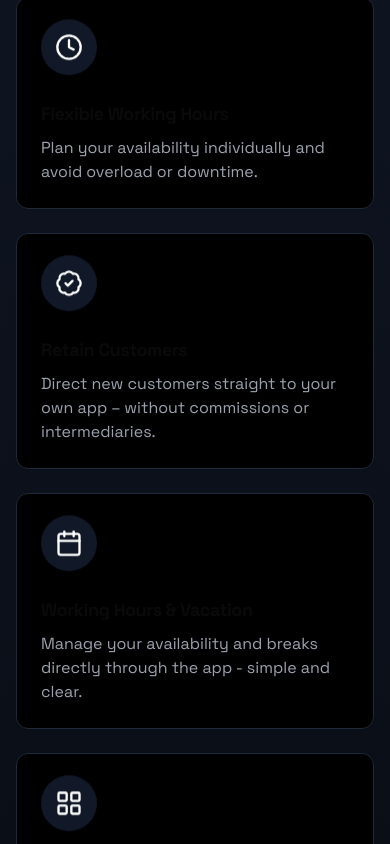
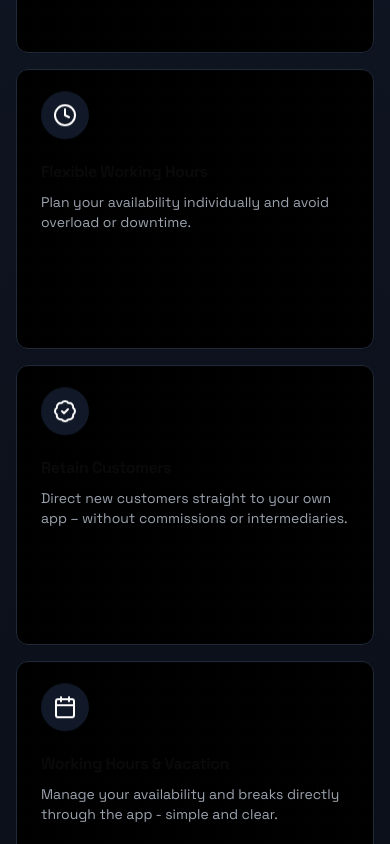
Before and after one commit to PericaGlisa/mk-buchung, a Next.js app: page / in a window 390 px wide. Shown: the part 3580-4424 px from the top of the page. Built offline with nearby package versions, Linux system fonts and the light colour scheme.

Commit message:
Unapređen izgled feature kartica: - Dodata fiksna visina za sve kartice - Implementiran konzistentan grid raspored - Dodata suptilna pozadinska mrežica

```diff
--- a/app/page.tsx
+++ b/app/page.tsx
@@ -252,12 +252,12 @@ export default function Home() {
               </h2>
             </div>
 
-            {/* Erste Reihe: 3 Karten */}
-            <div className="grid gap-6 md:gap-8 md:grid-cols-2 lg:grid-cols-3 stagger-animation">
+            {/* Feature Cards Grid */}
+            <div className="grid gap-4 sm:gap-6 md:gap-8 grid-cols-1 sm:grid-cols-2 lg:grid-cols-3 stagger-animation">
               <FeatureCard
                 title={messages.features.noCallsMessages.title}
                 description={messages.features.noCallsMessages.description}
-                icon={<Phone className="h-7 w-7 md:h-8 md:w-8 text-white" />}
+                icon={<Phone className="h-6 w-6 sm:h-7 sm:w-7 md:h-8 md:w-8 text-white" />}
                 className="animate-scale-in"
                 style={{ animationDelay: "0.1s" }}
               />
@@ -265,7 +265,7 @@ export default function Home() {
               <FeatureCard
                 title={messages.features.loyaltyProgram.title}
                 description={messages.features.loyaltyProgram.description}
-                icon={<Gift className="h-7 w-7 md:h-8 md:w-8 text-white" />}
+                icon={<Gift className="h-6 w-6 sm:h-7 sm:w-7 md:h-8 md:w-8 text-white" />}
                 className="animate-scale-in"
                 style={{ animationDelay: "0.2s" }}
               />
@@ -273,45 +273,39 @@ export default function Home() {
               <FeatureCard
                 title={messages.features.flexibleWorkTime.title}
                 description={messages.features.flexibleWorkTime.description}
-                icon={<Clock className="h-7 w-7 md:h-8 md:w-8 text-white" />}
+                icon={<Clock className="h-6 w-6 sm:h-7 sm:w-7 md:h-8 md:w-8 text-white" />}
                 className="animate-scale-in"
                 style={{ animationDelay: "0.3s" }}
               />
-            </div>
 
-            {/* Zweite Reihe: 3 Karten */}
-            <div className="grid gap-6 md:gap-8 md:grid-cols-2 lg:grid-cols-3 stagger-animation mt-6 md:mt-8">
               <FeatureCard
                 title={messages.features.retainCustomers.title}
                 description={messages.features.retainCustomers.description}
-                icon={<BadgeCheck className="h-7 w-7 md:h-8 md:w-8 text-white" />}
+                icon={<BadgeCheck className="h-6 w-6 sm:h-7 sm:w-7 md:h-8 md:w-8 text-white" />}
                 className="animate-scale-in"
                 style={{ animationDelay: "0.4s" }}
               />
 
               <FeatureCard
                 title={messages.features.workHoursVacation.title}
-                 description={messages.features.workHoursVacation.description}
-                icon={<Calendar className="h-7 w-7 md:h-8 md:w-8 text-white" />}
+                description={messages.features.workHoursVacation.description}
+                icon={<Calendar className="h-6 w-6 sm:h-7 sm:w-7 md:h-8 md:w-8 text-white" />}
                 className="animate-scale-in"
                 style={{ animationDelay: "0.5s" }}
               />
 
               <FeatureCard
                 title={messages.features.enterServices.title}
-                 description={messages.features.enterServices.description}
-                icon={<LayoutGrid className="h-7 w-7 md:h-8 md:w-8 text-white" />}
+                description={messages.features.enterServices.description}
+                icon={<LayoutGrid className="h-6 w-6 sm:h-7 sm:w-7 md:h-8 md:w-8 text-white" />}
                 className="animate-scale-in"
                 style={{ animationDelay: "0.6s" }}
               />
-            </div>
 
-            {/* Dritte Reihe: 4 Karten */}
-            <div className="grid gap-6 md:gap-8 grid-cols-1 sm:grid-cols-2 lg:grid-cols-3 xl:grid-cols-4 stagger-animation mt-6 md:mt-8">
               <FeatureCard
                 title={messages.features.priceForEveryone.title}
                 description={messages.features.priceForEveryone.description}
-                icon={<Star className="h-7 w-7 md:h-8 md:w-8 text-white" />}
+                icon={<Star className="h-6 w-6 sm:h-7 sm:w-7 md:h-8 md:w-8 text-white" />}
                 className="animate-scale-in"
                 style={{ animationDelay: "0.7s" }}
               />
@@ -319,7 +313,7 @@ export default function Home() {
               <FeatureCard
                 title={messages.features.quickBooking.title}
                 description={messages.features.quickBooking.description}
-                icon={<Calendar className="h-7 w-7 md:h-8 md:w-8 text-white" />}
+                icon={<Calendar className="h-6 w-6 sm:h-7 sm:w-7 md:h-8 md:w-8 text-white" />}
                 className="animate-scale-in"
                 style={{ animationDelay: "0.8s" }}
               />
@@ -327,7 +321,7 @@ export default function Home() {
               <FeatureCard
                 title={messages.features.productSales.title}
                 description={messages.features.productSales.description}
-                icon={<ShoppingBag className="h-7 w-7 md:h-8 md:w-8 text-white" />}
+                icon={<ShoppingBag className="h-6 w-6 sm:h-7 sm:w-7 md:h-8 md:w-8 text-white" />}
                 className="animate-scale-in"
                 style={{ animationDelay: "0.9s" }}
               />
@@ -335,18 +329,15 @@ export default function Home() {
               <FeatureCard
                 title={messages.features.exclusiveOffers.title}
                 description={messages.features.exclusiveOffers.description}
-                icon={<Gift className="h-7 w-7 md:h-8 md:w-8 text-white" />}
+                icon={<Gift className="h-6 w-6 sm:h-7 sm:w-7 md:h-8 md:w-8 text-white" />}
                 className="animate-scale-in"
                 style={{ animationDelay: "1s" }}
               />
-            </div>
 
-            {/* Vierte Reihe: 4 Karten */}
-            <div className="grid gap-6 md:gap-8 md:grid-cols-2 lg:grid-cols-4 mt-6 md:mt-8 stagger-animation">
               <FeatureCard
                 title={messages.features.paymentOnSite.title}
                 description={messages.features.paymentOnSite.description}
-                icon={<CreditCard className="h-7 w-7 md:h-8 md:w-8 text-white" />}
+                icon={<CreditCard className="h-6 w-6 sm:h-7 sm:w-7 md:h-8 md:w-8 text-white" />}
                 className="animate-scale-in"
                 style={{ animationDelay: "1.1s" }}
               />
@@ -354,7 +345,7 @@ export default function Home() {
               <FeatureCard
                 title={messages.features.smartWaitlist.title}
                 description={messages.features.smartWaitlist.description}
-                icon={<LayoutGrid className="h-7 w-7 md:h-8 md:w-8 text-white" />}
+                icon={<LayoutGrid className="h-6 w-6 sm:h-7 sm:w-7 md:h-8 md:w-8 text-white" />}
                 className="animate-scale-in"
                 style={{ animationDelay: "1.2s" }}
               />
@@ -362,7 +353,7 @@ export default function Home() {
               <FeatureCard
                 title={messages.features.notifications.title}
                 description={messages.features.notifications.description}
-                icon={<Bell className="h-7 w-7 md:h-8 md:w-8 text-white" />}
+                icon={<Bell className="h-6 w-6 sm:h-7 sm:w-7 md:h-8 md:w-8 text-white" />}
                 className="animate-scale-in"
                 style={{ animationDelay: "1.3s" }}
               />
@@ -370,7 +361,7 @@ export default function Home() {
               <FeatureCard
                 title={messages.features.customBranding.title}
                 description={messages.features.customBranding.description}
-                icon={<Palette className="h-7 w-7 md:h-8 md:w-8 text-white" />}
+                icon={<Palette className="h-6 w-6 sm:h-7 sm:w-7 md:h-8 md:w-8 text-white" />}
                 className="animate-scale-in"
                 style={{ animationDelay: "1.4s" }}
               />
--- a/components/feature-card.tsx
+++ b/components/feature-card.tsx
@@ -11,15 +11,25 @@ interface FeatureCardProps {
 
 export function FeatureCard({ title, description, icon, className = "", style }: FeatureCardProps) {
   return (
-    <Card className={`feature-card bg-black border border-gray-800 hover:border-gray-700 ${className}`} style={style}>
-      <CardHeader className="pb-2 text-left">
-        <div className="w-14 h-14 md:w-16 md:h-16 rounded-full bg-gray-900 flex items-center justify-center mb-4 md:mb-6 rotate-animation continuous-float">
+    <Card
+      className={`feature-card bg-black border border-gray-800 hover:border-gray-700 transition-all duration-300 h-[280px] sm:h-[300px] md:h-[320px] flex flex-col relative overflow-hidden ${className}`}
+      style={style}
+    >
+      <div className="absolute inset-0 opacity-[0.03] pointer-events-none"
+           style={{
+             backgroundImage: `linear-gradient(to right, rgb(75, 75, 75) 1px, transparent 1px),
+                              linear-gradient(to bottom, rgb(75, 75, 75) 1px, transparent 1px)`,
+             backgroundSize: '20px 20px'
+           }}
+      />
+      <CardHeader className="pb-2 text-left relative">
+        <div className="w-12 h-12 sm:w-14 sm:h-14 md:w-16 md:h-16 rounded-full bg-gray-900 flex items-center justify-center mb-3 sm:mb-4 md:mb-6 rotate-animation continuous-float">
           {icon}
         </div>
-        <CardTitle className="text-lg md:text-xl font-bold">{title}</CardTitle>
+        <CardTitle className="text-base sm:text-lg md:text-xl font-bold">{title}</CardTitle>
       </CardHeader>
-      <CardContent>
-        <CardDescription className="text-base md:text-lg text-gray-400">{description}</CardDescription>
+      <CardContent className="flex items-start relative">
+        <CardDescription className="text-sm sm:text-base md:text-lg text-gray-400">{description}</CardDescription>
       </CardContent>
     </Card>
   )
```
